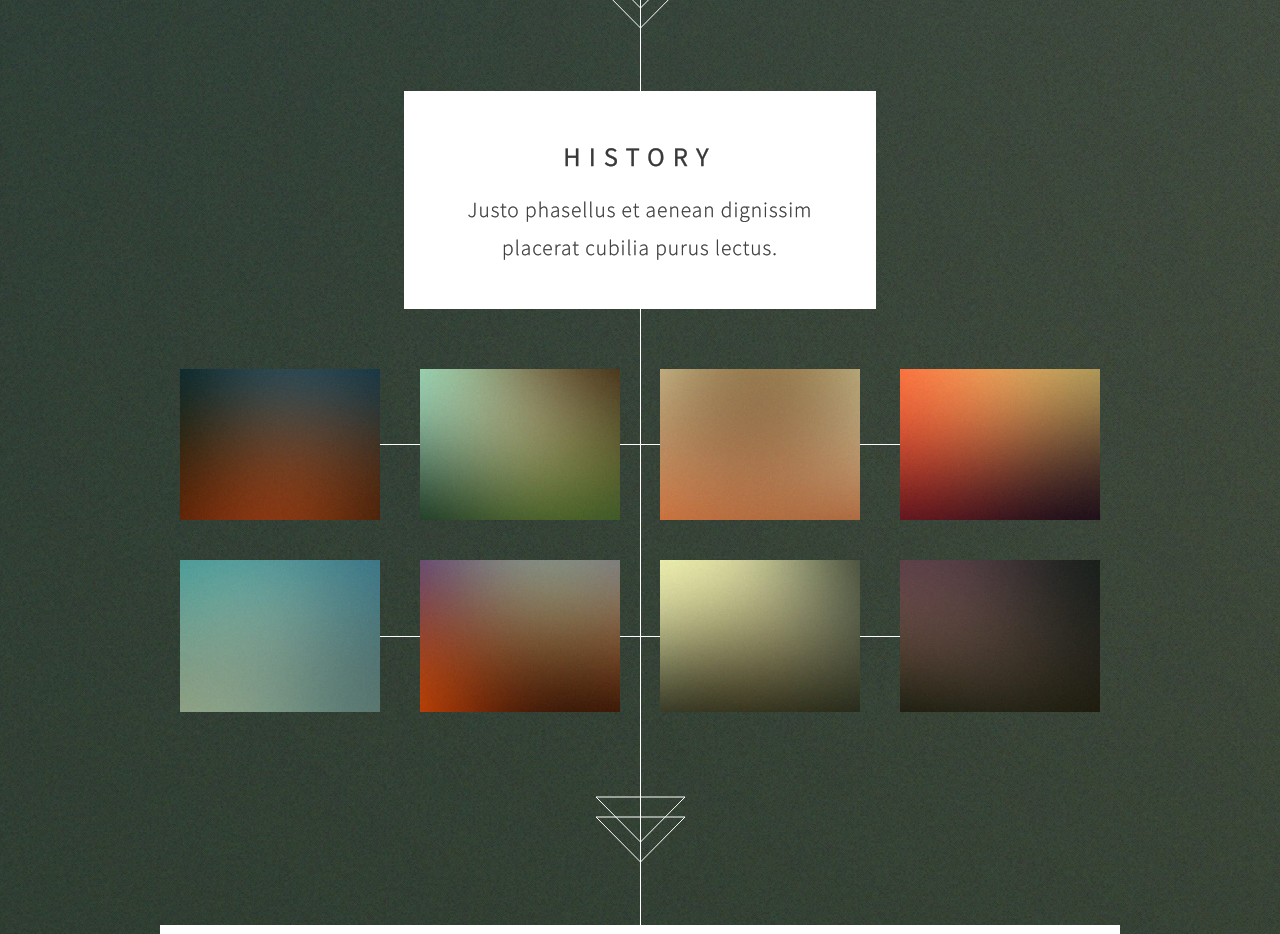
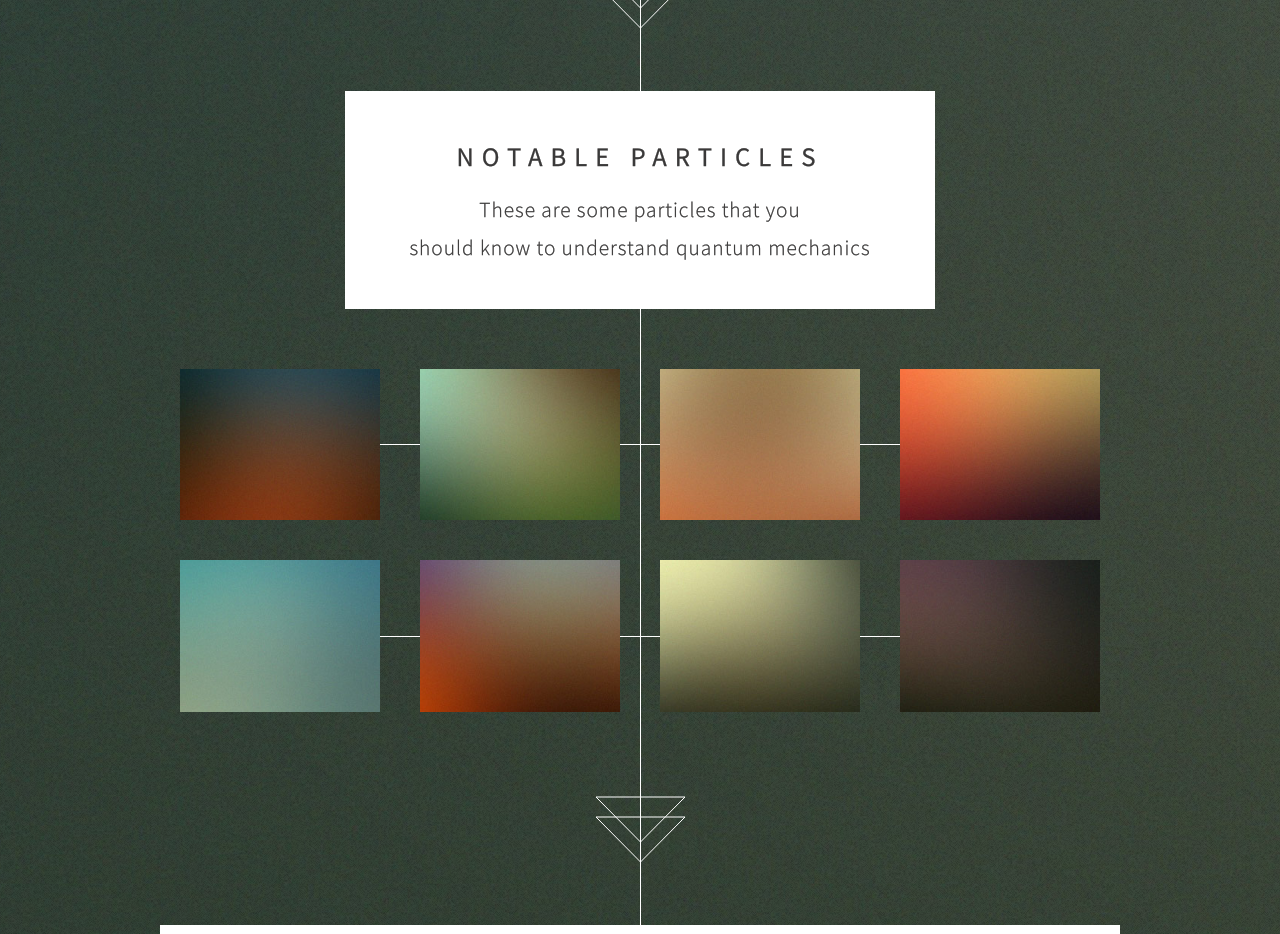
Before and after one commit to JJF2160/JJF2160.github.io, a plain HTML site: page index.html in a window 1280 px wide. Shown: the part 2720-3654 px from the top of the page. Drawn offline with Linux system fonts and the light colour scheme.

Commit message:
Final slide titling

```diff
--- a/index.html
+++ b/index.html
@@ -54,7 +54,7 @@
 
 		<!-- Feature 2 -->
 			<article class="container box style1 left">
-				<a href="#" class="image fit"><img src="https://upload.wikimedia.org/wikipedia/commons/thumb/1/16/World_line.svg/2000px-World_line.svg.png" alt="" /></a>
+				<a href="#" class="image fit"><img src="https://upload.wikimedia.org/wikipedia/commons/thumb/1/16/World_line.svg/2000px-World_line.svg.png	" alt="" /></a>
 				<div class="inner">
 					<header>
 						<h2>Special Relativity<br />
@@ -67,9 +67,9 @@
 		<!-- Portfolio -->
 			<article class="container box style2">
 				<header>
-					<h2>History</h2>
-					<p>Justo phasellus et aenean dignissim<br />
-					placerat cubilia purus lectus.</p>
+					<h2>Notable Particles</h2>
+					<p>These are some particles that you <br />
+					 should know to understand quantum mechanics</p>
 				</header>
 				<div class="inner gallery">
 					<div class="row 0%">
```
